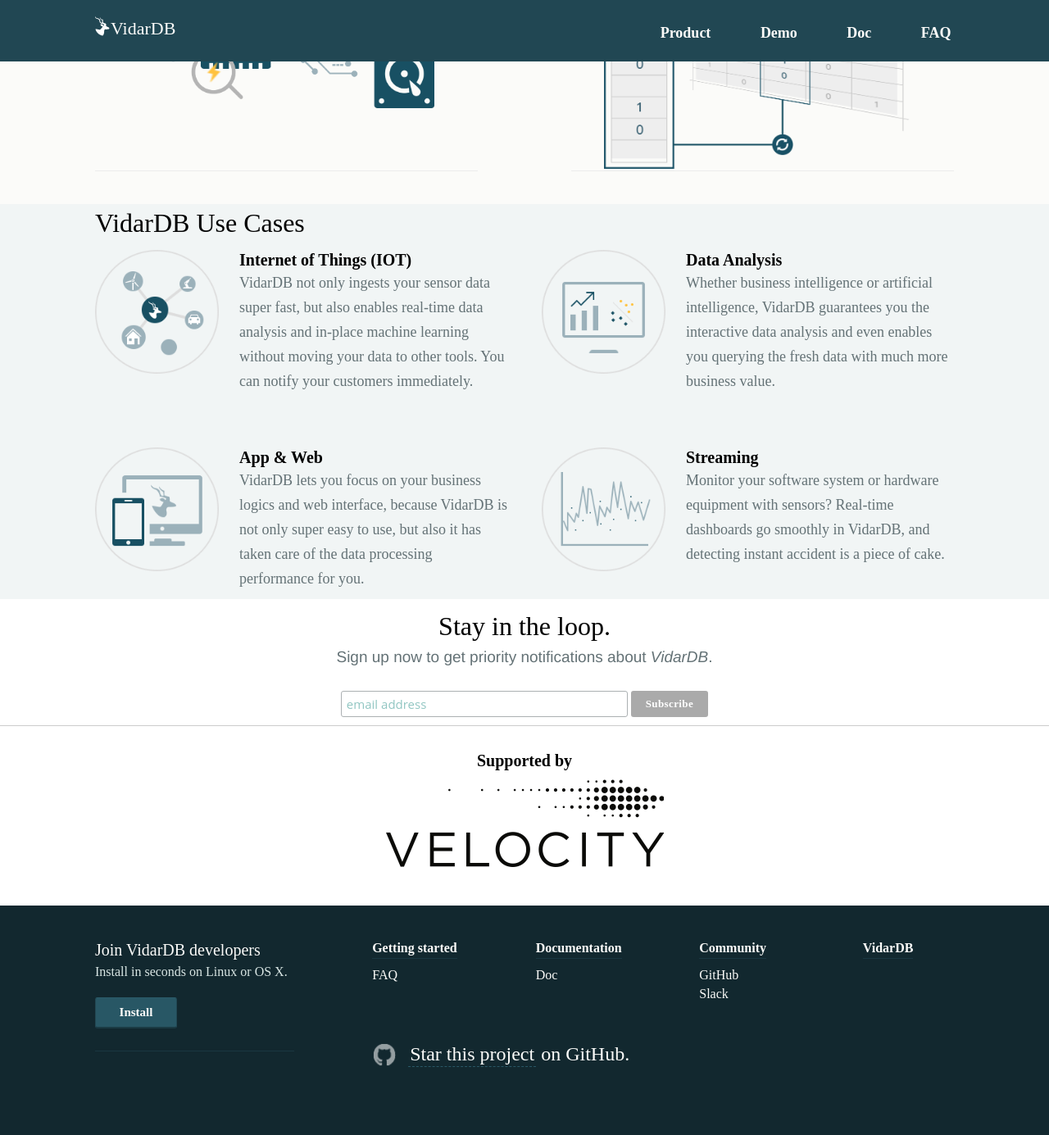
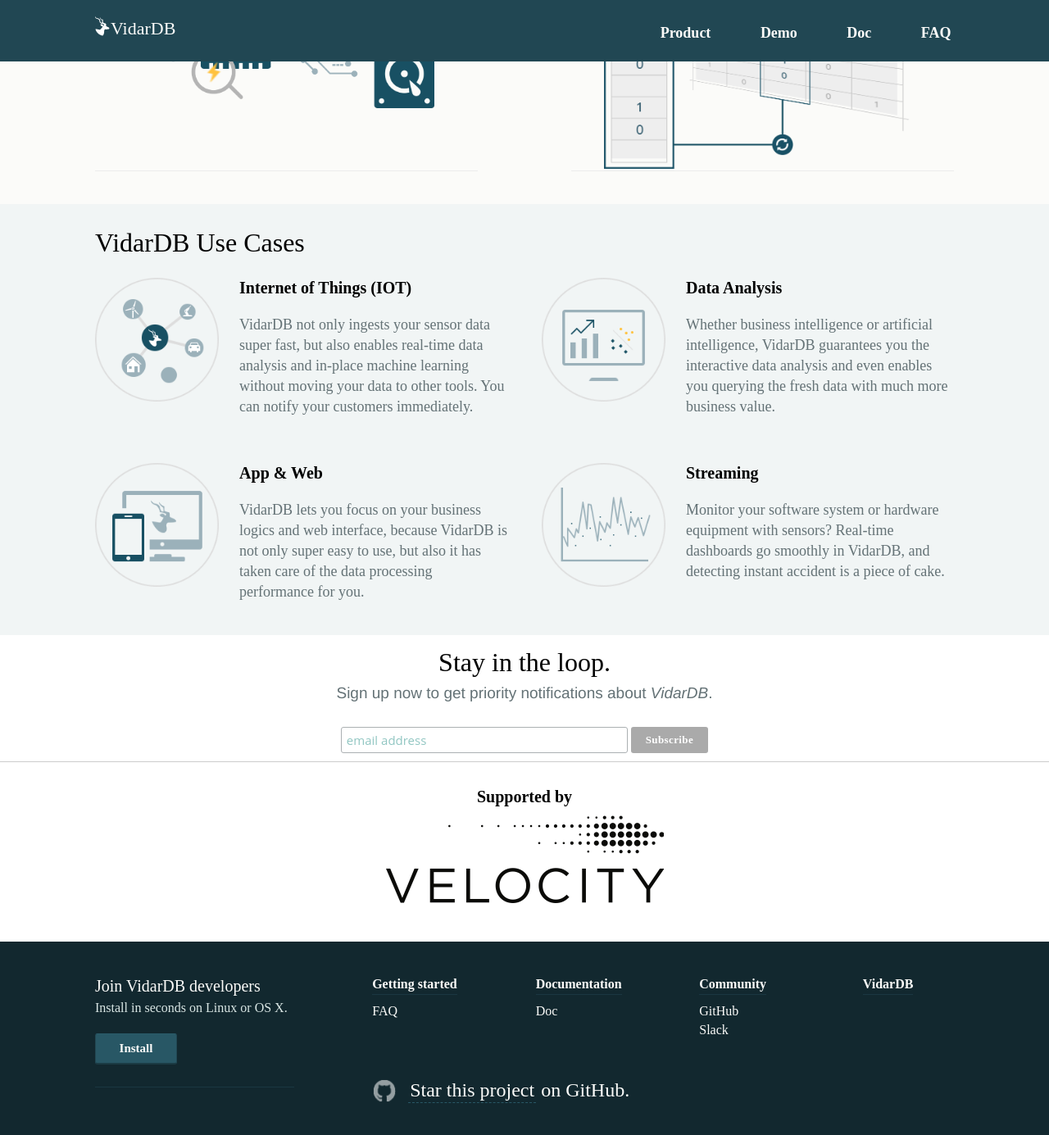
Before and after one commit to vidardb/vidardb.github.io, a Jekyll site: the page built from index.html, in a window 1280 px wide and 1400 px high, scrolled down 1947 px. Shown: the top 1385 px of the window at 82% size. Built offline with Jekyll 4.4.1, drawn with Linux system fonts in a browser that asks for light colours; the list of posts is cut into pages by our own code.

Commit message:
update: fix use cases layout.

```diff
--- a/_config.yml
+++ b/_config.yml
@@ -3,7 +3,7 @@
 repo: github.com/vidardb
 comments: false
 
-exclude: ["vendor", "Gemfile", "Gemfile.lock", "README.md", "LICENSE.txt", "Rakefile", "_drafts"]
+exclude: ["vendor", "Gemfile", "Gemfile.lock", "README.md", "LICENSE.txt", "Rakefile", "_drafts", "tmp"]
 plugins:
   - jekyll-last-modified-at
   - jekyll-sitemap
--- a/_layouts/default.html
+++ b/_layouts/default.html
@@ -21,11 +21,12 @@
 
     <link rel="stylesheet" media="screen" href="/assets/css/styles-02.css"/>
     <link rel="stylesheet" media="screen" href="/assets/css/jekyll-github.css"/>
-    <link href="/assets/css/homepage.css" rel="stylesheet">
+    <link rel="stylesheet" href="/assets/css/homepage.css"/>
     <link rel="shortcut icon" type="image/x-icon" href="/favicon.ico"/>
 
     <!-- <link rel="stylesheet" href="//cdn.plyr.io/3.5.10/plyr.css" />  -->
-    <link href="/assets/css/video-js.min.css" rel="stylesheet">
+    <link rel="stylesheet" href="/assets/css/video-js.min.css"/>
+    <script type="text/javascript" src="/assets/js/video.min.js"></script>
 
     <!-- typekit -->
     <script type="text/javascript" src="//use.typekit.net/lmb6cah.js"></script>
@@ -45,7 +46,6 @@
         {% include navbar.html %}
         {{ content }}
 
-        <!-- site footer -->
         {% include footer.html %}
     </div>
 </body>
--- a/_sass/landing/base.scss
+++ b/_sass/landing/base.scss
@@ -337,13 +337,15 @@
    --- */
 .landing .explain-section {
     background: rgb(241, 245, 245);
-    //padding-top: $base-spacing*1.2;
-    //padding-bottom: $base-spacing*2;
-    //// text-align: justify;
-    //
-    //p:first-of-type {
-    //    height: rem(25);
-    //}
+    position: relative;
+    padding-top: $base-spacing*1.2;
+    padding-bottom: $base-spacing*2;
+    // text-align: justify;
+
+    p {
+        line-height: rem(25);
+        margin: $base-spacing*1 0 0;
+    }
 
     .half_container { width: 48%; float: left; }
     .half_container_divider { margin-left: 4%; }
@@ -358,9 +360,10 @@
     .mobile_margin_bottom_needed {}
 
     @include media($mobile) {
-        site-container, site-container:nth-child(even) {
+        .half_container, half_container_divider {
             @include fill-parent;
             @include shift(0);
+            height: rem(200);
             margin-bottom: $base-spacing*2;
         }
     }
--- a/index.html
+++ b/index.html
@@ -84,7 +84,7 @@
     </div>
 
     <!-- use cases -->
-    <section class="explain-section container">
+    <section class="explain-section modern-stacks">
         <div class="site-container">
             <h1>VidarDB Use Cases</h1>
             <p></p>
@@ -186,5 +186,3 @@
         </div>
     </div>
 </div>
-
-<script src="/assets/js/video.min.js"></script>
```
